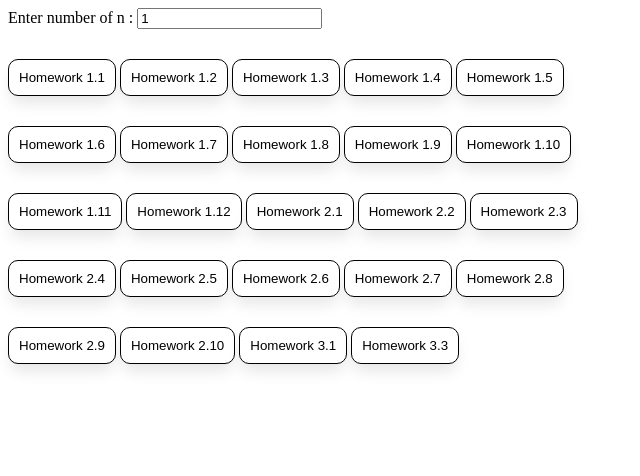
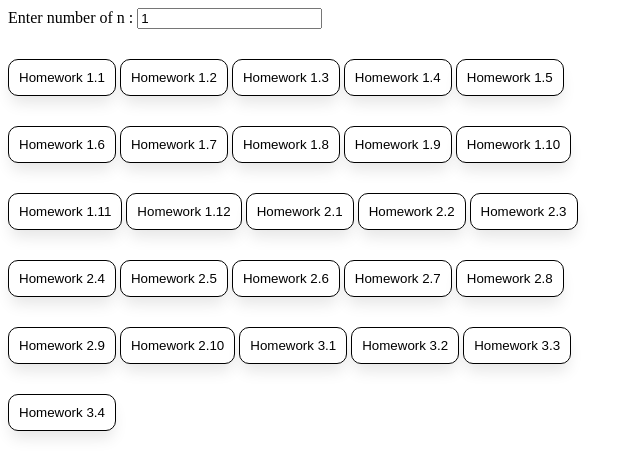
Before and after one commit to pppetonggg/DevcampHWJS, a plain HTML site: page index.html in a window 1280 px wide. Shown: the whole page, without its empty margins (0-640 px from the left). Drawn offline with Linux system fonts and the light colour scheme.

Commit message:
[ADD] HW3_4

```diff
--- a/index.html
+++ b/index.html
@@ -42,8 +42,9 @@
     <button onclick="hw2_9()">Homework 2.9</button>
     <button onclick="hw2_10()">Homework 2.10</button>
     <button onclick="hw3_1()">Homework 3.1</button>
-    <button onclick="hw3_3()">Homework 3.3</button>
-
+    <button onclick="hw3_2()">Homework 3.2</button>
+    <button onclick="hw3_3()">Homework 3.3</button><br>
+    <button onclick="hw3_4()">Homework 3.4</button>
     <p id="hw"></p>
 
     <script src="script.js"></script>
--- a/script.js
+++ b/script.js
@@ -467,7 +467,62 @@ function hw3_1(){
     printHW.innerHTML=ans;
 }
 
+function hw3_2(){
+    // HW 3.2
+    let x = document.getElementById("n").value;
+    printHW.innerHTML = "";
+    let ans = ''
+    let num = x
+    let sum = 1
+    for (let i = 0; i < x-1; i++) {
+        for (let j = 0; j < x; j++) {
+            if(num-1 > j){
+                ans += "-"
+            }
+            else{
+                ans += sum
+                sum++
+            }
+        }
+        for (let j = 0; j < x-1; j++) {
+            if (i <= j ) {
+                ans += "-"
 
+            } else {
+                ans += sum
+                sum++
+            }
+        }
+        ans += "<br>"
+        num--
+    }
+    num = x-1
+    for (let i = 0; i < x; i++) {
+        for (let j = 0; j < x; j++) {
+            if (i <= j ) {
+                ans += sum
+                sum++
+
+            } else {
+
+                ans += "-"
+            }
+        }
+        for (let j = 0; j < x-1; j++) {
+
+            if(num > j){
+                ans += sum
+                sum++
+            }
+            else{
+                ans += "-"
+            }
+        }
+        num--
+        ans += "<br>"
+    }
+    printHW.innerHTML = ans
+}
 
 function hw3_3() {
     // HW 3.3
@@ -488,3 +543,69 @@ function hw3_3() {
         printHW.innerHTML += "<p>" + text + "</p>";
     }
 }
+
+function hw3_4(){
+    // HW 3.4
+    let x = document.getElementById("n").value;
+    printHW.innerHTML = "";
+    let ans = ''
+    let num = x
+    const list = []
+    for (let i = 0; i < x-1; i++) {
+        let o = []
+        for (let j = 0; j < x; j++) {
+            if(num-1 > j){
+                o.push("-")
+            }
+            else{
+                o.push("*")
+            }
+        }
+        for (let j = 0; j < x-1; j++) {
+            if (i <= j ) {
+                o.push("-")
+
+            } else {
+                o.push("*")
+            }
+        }
+        list.push(o)
+        num--
+    }
+    num = x-1
+    for (let i = 0; i < x; i++) {
+        o = []
+        for (let j = 0; j < x; j++) {
+            if (i <= j ) {
+                o.push("*")
+
+            } else {
+
+                o.push("-")
+            }
+        }
+        for (let j = 0; j < x-1; j++) {
+
+            if(num > j){
+                o.push("*")
+            }
+            else{
+                o.push("-")
+            }
+        }
+        list.push(o)
+        num--
+
+    }
+    for (let i = 0; i < list.length; i++) {
+
+        for (let j = 0; j < list.length; j++) {
+            ans += list[i][j].toString()
+
+        }
+        ans += '<br>'
+
+
+    }
+    printHW.innerHTML=ans
+}
```
